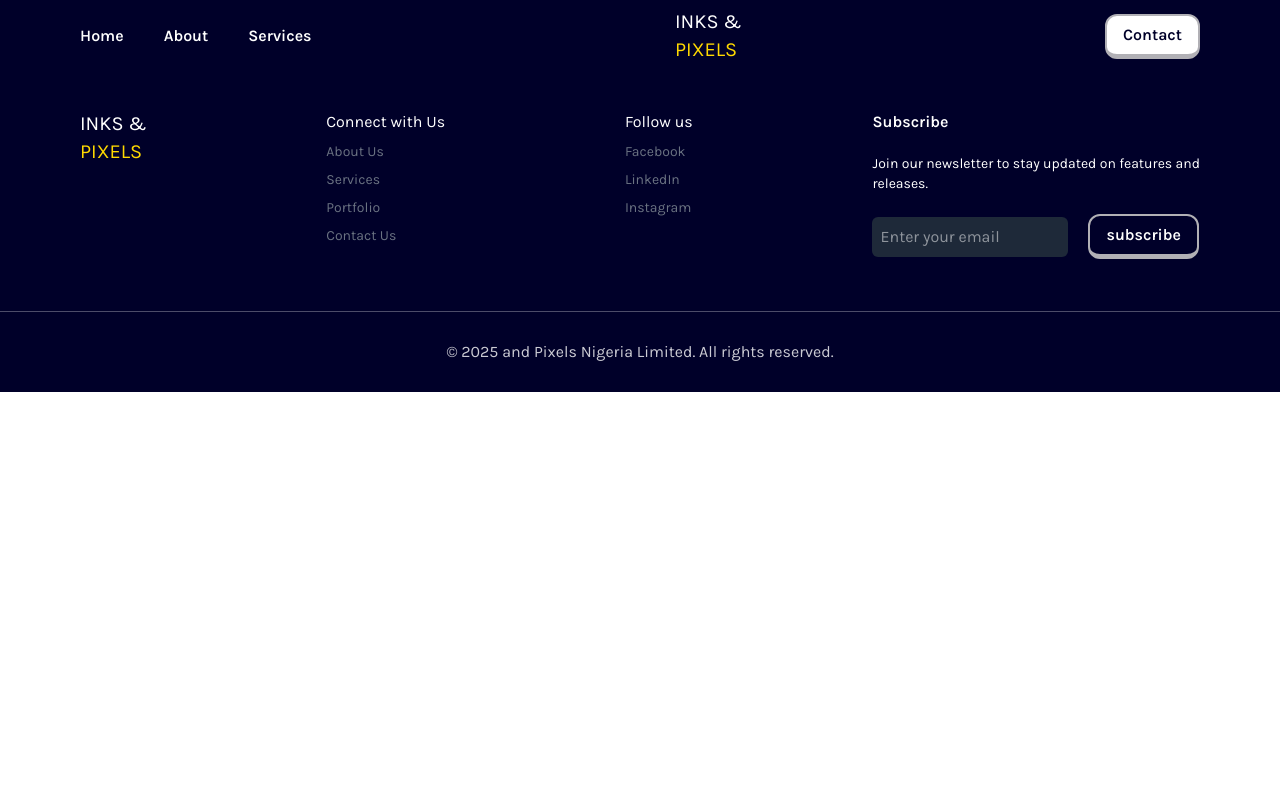
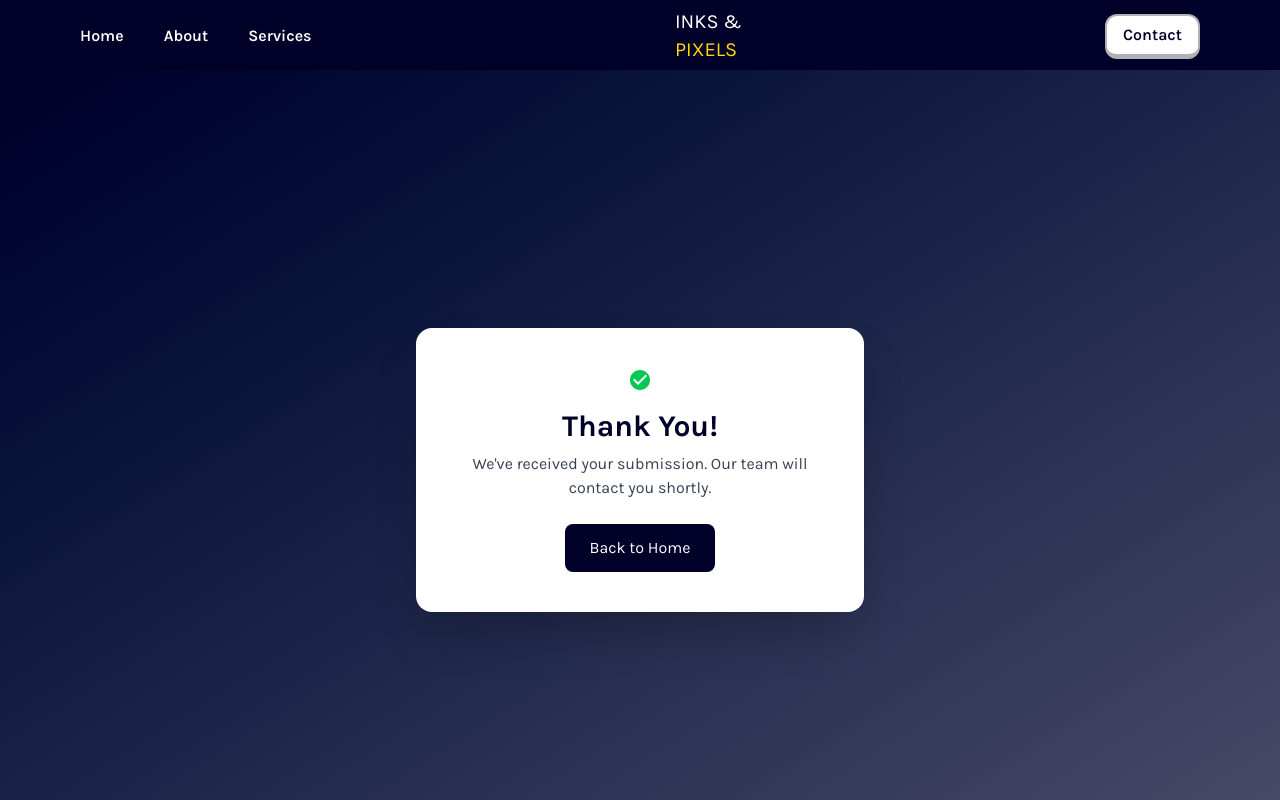
Before and after one commit to Tez-cyber/inks_pixels, a React (Vite) app: page /thankyou in a window 1280 px wide. Shown: the top 800 px of the page. Built offline with nearby package versions, Linux system fonts and the light colour scheme.

Commit message:
Added thankyou route

```diff
--- a/src/App.jsx
+++ b/src/App.jsx
@@ -4,6 +4,7 @@ import { motion } from 'framer-motion';
 import CircularProgress from '@mui/material/CircularProgress';
 import { Navbar } from "./components/navbar/navbar";
 import { Footer } from "./components/footer";
+import ThankYouPage from './pages/ThankYouPage';
 
 // Use React.memo for components that don't need to update on every render
 const LandingPage = React.memo(React.lazy(() => import("./pages/LandingPage")));
@@ -68,6 +69,7 @@ function App() {
           <Route path="/" element={<LandingPage />} />
           <Route path="/about" element={<AboutPage />} />
           <Route path="/getstarted" element={<GetStartedPage />} />
+          <Route path="/thankyou" element={<ThankYouPage />} />
         </Routes>
       </Suspense>
       <Footer />
```
